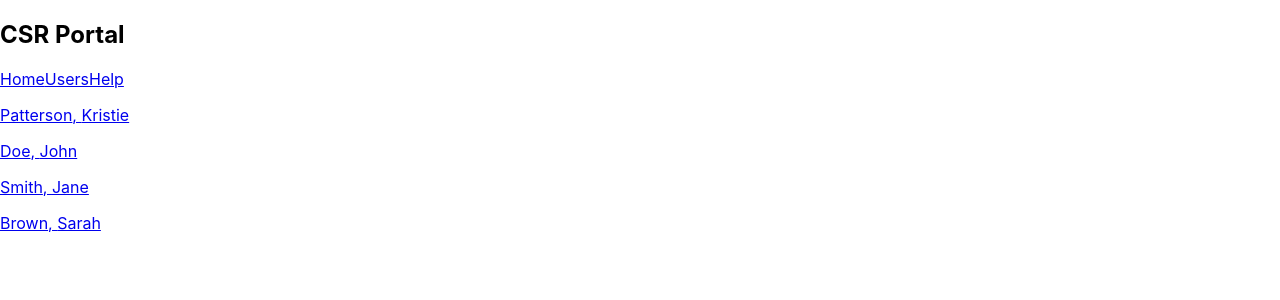
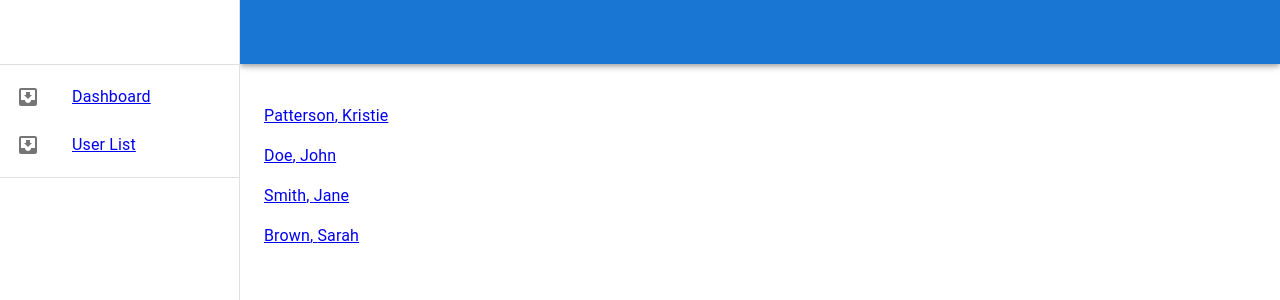
Before and after one commit to kpatterson395/customer_service_portal, a React (Create React App) app: page /users in a window 1280 px wide. Shown: the top 300 px of the page. Built offline with nearby package versions, Linux system fonts and the light colour scheme.

Commit message:
add material ui + style sidebar

```diff
--- a/package.json
+++ b/package.json
@@ -3,6 +3,10 @@
   "version": "0.1.0",
   "private": true,
   "dependencies": {
+    "@emotion/react": "^11.11.1",
+    "@emotion/styled": "^11.11.0",
+    "@mui/icons-material": "^5.14.3",
+    "@mui/material": "^5.14.3",
     "@testing-library/jest-dom": "^5.17.0",
     "@testing-library/react": "^13.4.0",
     "@testing-library/user-event": "^13.5.0",
--- a/src/RootLayout.js
+++ b/src/RootLayout.js
@@ -1,19 +1,142 @@
 import { Outlet, NavLink } from "react-router-dom";
+import * as React from "react";
+import PropTypes from "prop-types";
+import AppBar from "@mui/material/AppBar";
+import Box from "@mui/material/Box";
+import CssBaseline from "@mui/material/CssBaseline";
+import Divider from "@mui/material/Divider";
+import Drawer from "@mui/material/Drawer";
+import IconButton from "@mui/material/IconButton";
+import InboxIcon from "@mui/icons-material/MoveToInbox";
+import List from "@mui/material/List";
+import ListItem from "@mui/material/ListItem";
+import ListItemButton from "@mui/material/ListItemButton";
+import ListItemIcon from "@mui/material/ListItemIcon";
+import ListItemText from "@mui/material/ListItemText";
+import MailIcon from "@mui/icons-material/Mail";
+import MenuIcon from "@mui/icons-material/Menu";
+import Toolbar from "@mui/material/Toolbar";
+import Typography from "@mui/material/Typography";
 
-export default function RootLayout() {
-  return (
-    <div className="root-layout">
-      <header>
-        <nav>
-          <h1>CSR Portal</h1>
-          <NavLink to="/">Home</NavLink>
-          <NavLink to="users">Users</NavLink>
-          <NavLink to="help">Help</NavLink>
-        </nav>
-      </header>
-      <main>
-        <Outlet />
-      </main>
+const drawerWidth = 240;
+
+function ResponsiveDrawer(props) {
+  const { window } = props;
+  const [mobileOpen, setMobileOpen] = React.useState(false);
+
+  const handleDrawerToggle = () => {
+    setMobileOpen(!mobileOpen);
+  };
+
+  const drawer = (
+    <div>
+      <Toolbar />
+      <Divider />
+      <List>
+        <ListItem disablePadding>
+          <ListItemButton>
+            <ListItemIcon>
+              <InboxIcon />
+            </ListItemIcon>
+            <ListItemText>
+              <NavLink to="/">Dashboard</NavLink>
+            </ListItemText>
+          </ListItemButton>
+        </ListItem>
+        <ListItem disablePadding>
+          <ListItemButton>
+            <ListItemIcon>
+              <InboxIcon />
+            </ListItemIcon>
+            <ListItemText>
+              <NavLink to="users">User List</NavLink>
+            </ListItemText>
+          </ListItemButton>
+        </ListItem>
+      </List>
+      <Divider />
     </div>
   );
+
+  const container =
+    window !== undefined ? () => window().document.body : undefined;
+
+  return (
+    <Box sx={{ display: "flex" }}>
+      <CssBaseline />
+      <AppBar
+        position="fixed"
+        sx={{
+          width: { sm: `calc(100% - ${drawerWidth}px)` },
+          ml: { sm: `${drawerWidth}px` },
+        }}
+      >
+        <Toolbar>
+          <IconButton
+            color="inherit"
+            aria-label="open drawer"
+            edge="start"
+            onClick={handleDrawerToggle}
+            sx={{ mr: 2, display: { sm: "none" } }}
+          >
+            <MenuIcon />
+          </IconButton>
+          {/* <Typography variant="h6" noWrap component="div">
+            Responsive drawer
+          </Typography> */}
+        </Toolbar>
+      </AppBar>
+      <Box
+        component="nav"
+        sx={{ width: { sm: drawerWidth }, flexShrink: { sm: 0 } }}
+        aria-label="mailbox folders"
+      >
+        {/* The implementation can be swapped with js to avoid SEO duplication of links. */}
+        <Drawer
+          container={container}
+          variant="temporary"
+          open={mobileOpen}
+          onClose={handleDrawerToggle}
+          ModalProps={{
+            keepMounted: true, // Better open performance on mobile.
+          }}
+          sx={{
+            display: { xs: "block", sm: "none" },
+            "& .MuiDrawer-paper": {
+              boxSizing: "border-box",
+              width: drawerWidth,
+            },
+          }}
+        >
+          {drawer}
+        </Drawer>
+        <Drawer
+          variant="permanent"
+          sx={{
+            display: { xs: "none", sm: "block" },
+            "& .MuiDrawer-paper": {
+              boxSizing: "border-box",
+              width: drawerWidth,
+            },
+          }}
+          open
+        >
+          {drawer}
+        </Drawer>
+      </Box>
+      <Box
+        component="main"
+        sx={{
+          flexGrow: 1,
+          p: 3,
+          width: { sm: `calc(100% - ${drawerWidth}px)` },
+        }}
+      >
+        <Toolbar />
+        <Outlet />
+      </Box>
+    </Box>
+  );
 }
+
+export default ResponsiveDrawer;
--- a/src/UserDetails.js
+++ b/src/UserDetails.js
@@ -1,5 +1,9 @@
-const UserDetails = () => {
-  return <h1>User details</h1>;
+const UserDetails = ({}) => {
+  return (
+    <div>
+      <h2>User Details</h2>
+    </div>
+  );
 };
 
 export default UserDetails;
--- a/src/UserList.js
+++ b/src/UserList.js
@@ -7,11 +7,7 @@
   return (
     <div>
       {users.map((user) => {
-        return (
-          <Link to={user.id} key={user.id}>
-            <UserListItem user={user} />
-          </Link>
-        );
+        return <UserListItem user={user} />;
       })}
     </div>
   );
--- a/src/UserListItem.js
+++ b/src/UserListItem.js
@@ -1,10 +1,12 @@
+import { Link } from "react-router-dom";
+
 const UserListItem = ({ user }) => {
   return (
-    <div>
+    <Link to={user.id} key={user.id}>
       <p>
         {user.last}, {user.first}
       </p>
-    </div>
+    </Link>
   );
 };
 
```
Also changed, not shown: 1 other file (tests, documents, lock files or other folders).
